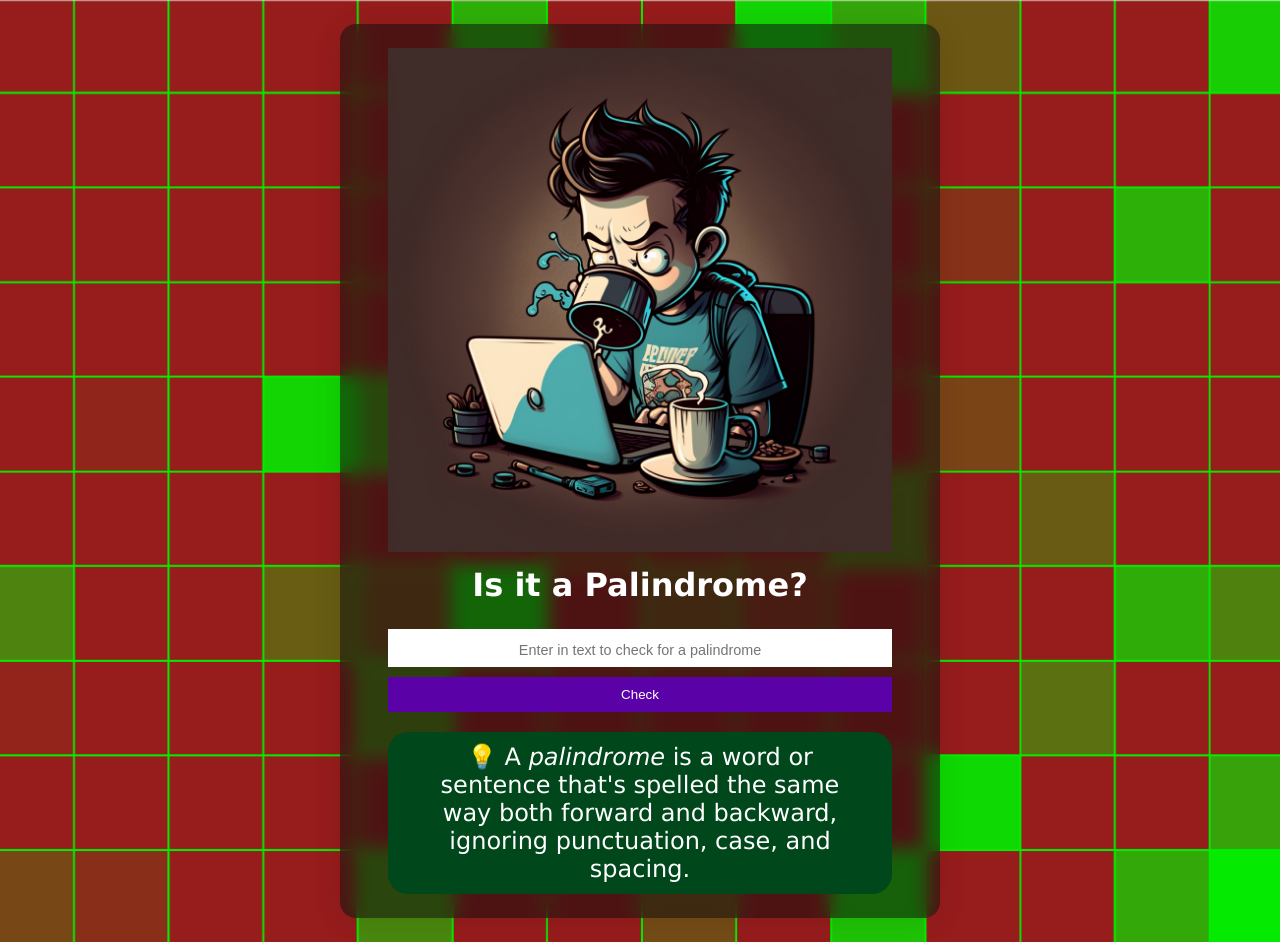
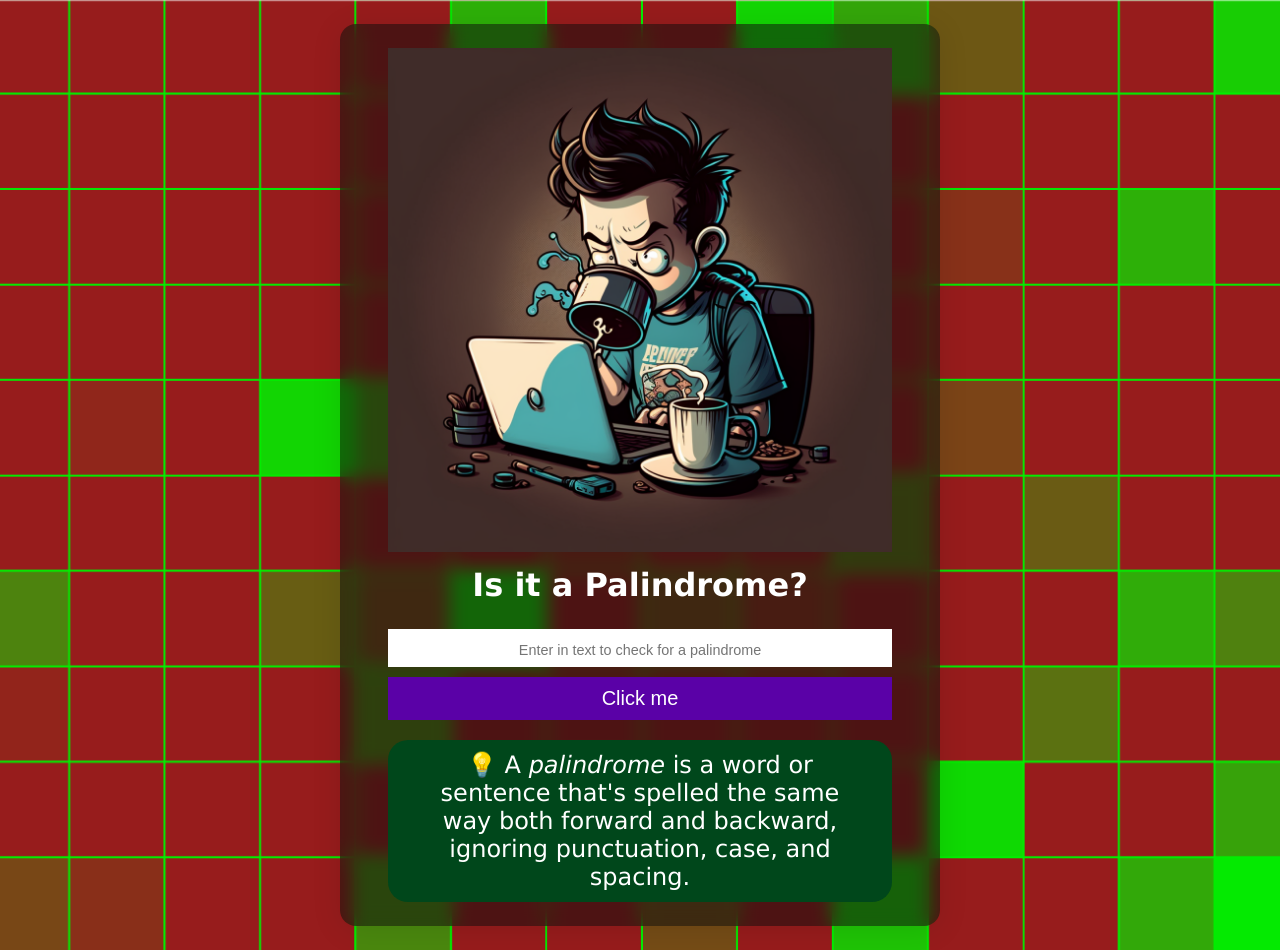
Before and after one commit to Web-Dev-Codi/Palindrome-Checker, a plain HTML site: page index.html in a window 1280 px wide. Drawn offline with Linux system fonts and the light colour scheme.

Commit message:
button font-size increased

```diff
--- a/index.html
+++ b/index.html
@@ -25,7 +25,7 @@
                 <div class="button-input-div">
                     <input class="palindrome-input" id="text-input" value="" type="text"
                         placeholder="Enter in text to check for a palindrome">
-                    <button type="button" class="palindrome-btn" id="check-btn">Check</button>
+                    <button type="button" class="palindrome-btn" id="check-btn">Click me</button>
                 </div>
             </div>
             <div class="results-div hidden" id="result"></div>
--- a/style.css
+++ b/style.css
@@ -59,6 +59,7 @@ label {
     padding:  10px;
     background-color: #5a01a7;
     color: #fff;
+    font-size: 20px;
     cursor: pointer;
 }
 
```
